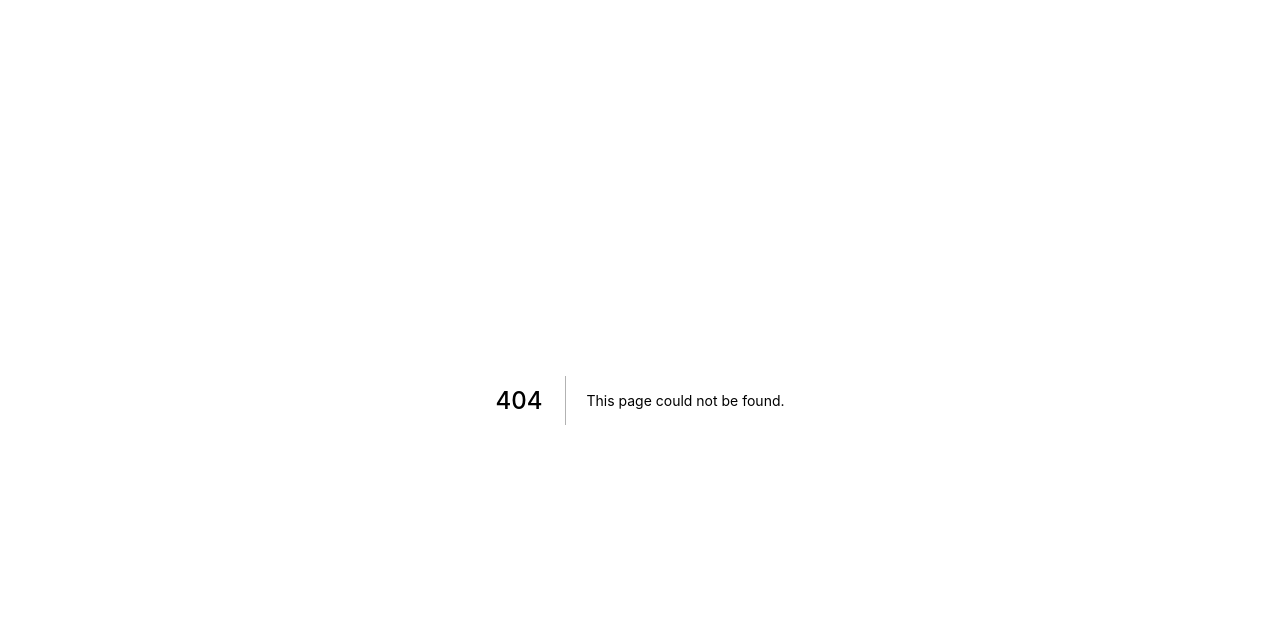
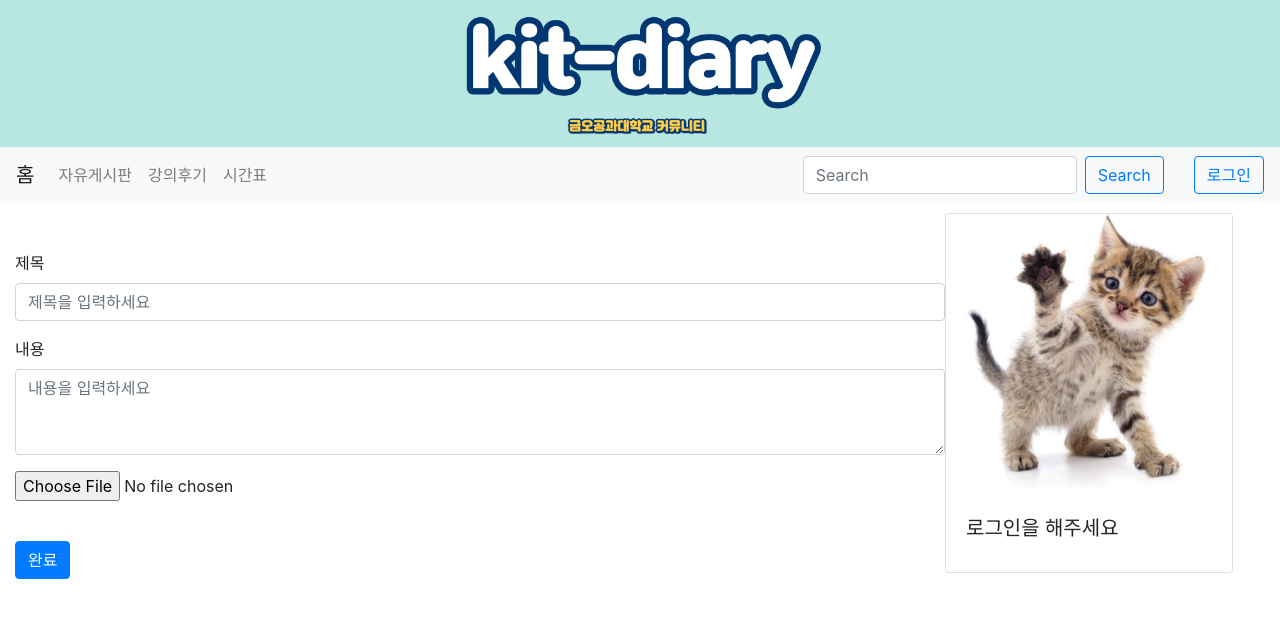
Before and after one commit to JeongJin984/Kit-Diary, a Next.js app in the folder front/: page /write in a window 1280 px wide. Before the commit this address had no page. Shown: the top 618 px of the page. Built offline with nearby package versions, Linux system fonts and the light colour scheme.

Commit message:
chaewon1109

```diff
--- a/front/package.json
+++ b/front/package.json
@@ -22,6 +22,8 @@
     "react": "^16.13.1",
     "react-bootstrap": "^1.3.0",
     "react-dom": "^16.13.1",
+    "react-redux": "^7.2.1",
+    "react-router-dom": "^5.2.0",
     "styled-components": "^5.1.1"
   }
 }
--- /dev/null
+++ b/front/pages/write.js
@@ -0,0 +1,32 @@
+import React from 'react';
+import AppLayout from '../components/AppLayout';
+import Form from 'react-bootstrap/Form';
+import Button from 'react-bootstrap/Button';
+
+const write = () => {
+    return(
+        <>
+            <AppLayout>
+                <br/><br/>
+                <Form>
+                    <Form.Group controlId="exampleForm.ControlInput1">
+                        <Form.Label>제목</Form.Label>
+                        <Form.Control type="title" placeholder="제목을 입력하세요" />
+                    </Form.Group>
+                    <Form.Group controlId="exampleForm.ControlTextarea1">
+                        <Form.Label>내용</Form.Label>
+                        <Form.Control as="textarea" rows="3" placeholder="내용을 입력하세요"/>
+                    </Form.Group>
+                </Form>
+                <Form>
+                    <Form.Group>
+                        <Form.File id="exampleFormControlFile1" />
+                    </Form.Group>
+                </Form><br/>
+                <Button as="input" type="submit" value="완료" />{' '}
+            </AppLayout>
+        </>
+    );
+}
+
+export default write;
```
Also changed, not shown: front/pages/TimeTable.js (+6 -1 lines).
